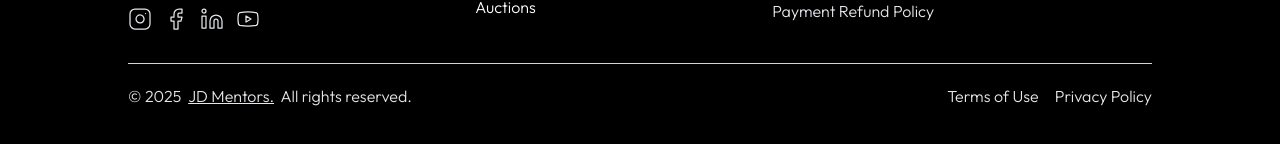
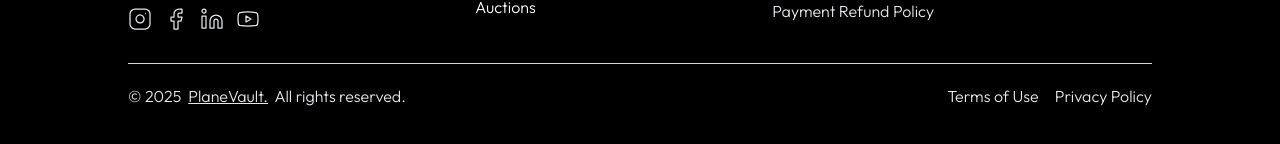
Before and after one commit to iamparvejkhan03/planevault, a React (Vite) app in the folder frontend/: page / in a window 1280 px wide. Shown: the part 4558-4702 px from the top of the page. Built offline with nearby package versions, Linux system fonts and the light colour scheme; no server answers.

Commit message:
fixed footer

```diff
--- a/frontend/src/components/Footer.jsx
+++ b/frontend/src/components/Footer.jsx
@@ -132,7 +132,7 @@ function Footer() {
                     <p>
                         <span>© {new Date().getFullYear()} &nbsp;</span>
                         <Link to="/" className="underline">
-                        JD Mentors.
+                        PlaneVault.
                         </Link>
                         &nbsp; All rights reserved. &nbsp;
                     </p>
```
